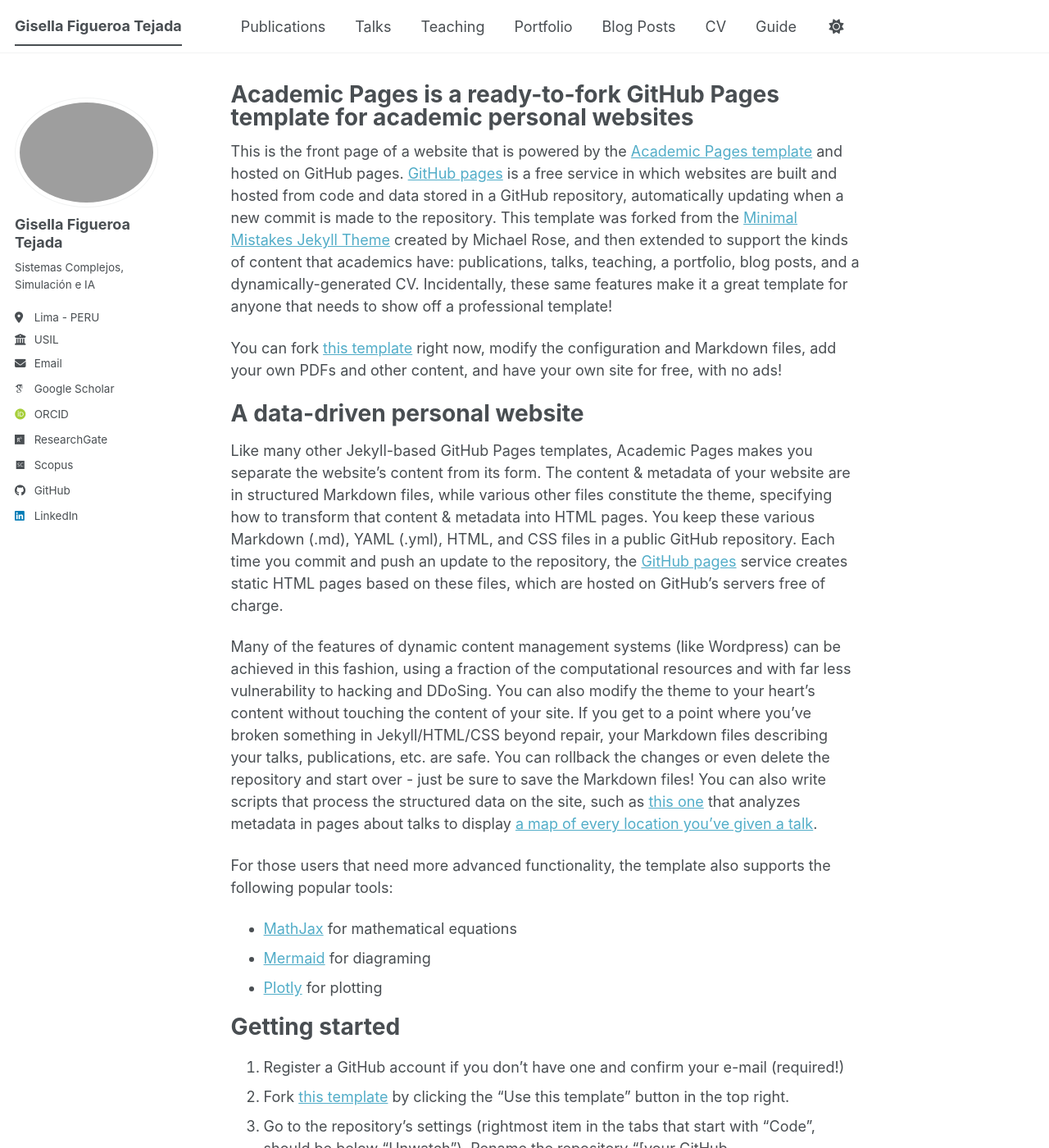
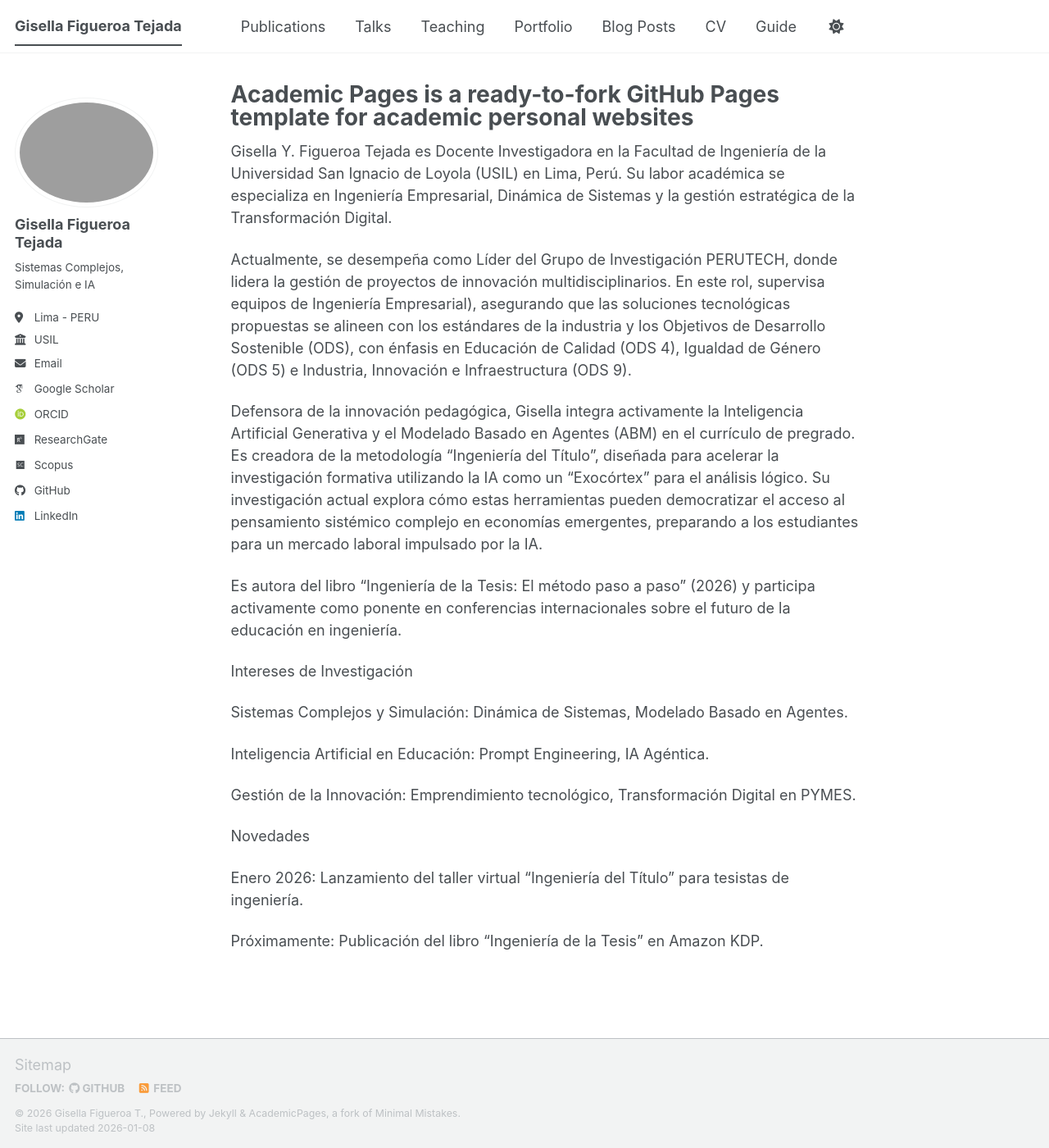
Before and after one commit to Gisella-Figueroa/gisellafigueroa, a Jekyll site: the page built from _pages/about.md, in a window 1280 px wide and 1400 px high. Shown: the whole window at 82% size. Built offline with Jekyll 4.4.1, drawn with Linux system fonts in a browser that asks for light colours; some web fonts are replaced; a script bundle is joined from its source files by our own code; library files that are not in the unit come from our copies; some of the changed text lies outside the part shown.

Commit message:
Update about.md

```diff
--- a/_pages/about.md
+++ b/_pages/about.md
@@ -7,50 +7,24 @@ redirect_from:
   - /about.html
 ---
 
-This is the front page of a website that is powered by the [Academic Pages template](https://github.com/academicpages/academicpages.github.io) and hosted on GitHub pages. [GitHub pages](https://pages.github.com) is a free service in which websites are built and hosted from code and data stored in a GitHub repository, automatically updating when a new commit is made to the repository. This template was forked from the [Minimal Mistakes Jekyll Theme](https://mmistakes.github.io/minimal-mistakes/) created by Michael Rose, and then extended to support the kinds of content that academics have: publications, talks, teaching, a portfolio, blog posts, and a dynamically-generated CV. Incidentally, these same features make it a great template for anyone that needs to show off a professional template!
+Gisella Y. Figueroa Tejada es Docente Investigadora en la Facultad de Ingeniería de la Universidad San Ignacio de Loyola (USIL) en Lima, Perú. Su labor académica se especializa en Ingeniería Empresarial, Dinámica de Sistemas y la gestión estratégica de la Transformación Digital.
 
- You can fork [this template](https://github.com/academicpages/academicpages.github.io) right now, modify the configuration and Markdown files, add your own PDFs and other content, and have your own site for free, with no ads!
+Actualmente, se desempeña como Líder del Grupo de Investigación PERUTECH, donde lidera la gestión de proyectos de innovación multidisciplinarios. En este rol, supervisa equipos de Ingeniería Empresarial), asegurando que las soluciones tecnológicas propuestas se alineen con los estándares de la industria y los Objetivos de Desarrollo Sostenible (ODS), con énfasis en Educación de Calidad (ODS 4), Igualdad de Género (ODS 5) e Industria, Innovación e Infraestructura (ODS 9).
 
-A data-driven personal website
-======
-Like many other Jekyll-based GitHub Pages templates, Academic Pages makes you separate the website's content from its form. The content & metadata of your website are in structured Markdown files, while various other files constitute the theme, specifying how to transform that content & metadata into HTML pages. You keep these various Markdown (.md), YAML (.yml), HTML, and CSS files in a public GitHub repository. Each time you commit and push an update to the repository, the [GitHub pages](https://pages.github.com/) service creates static HTML pages based on these files, which are hosted on GitHub's servers free of charge.
+Defensora de la innovación pedagógica, Gisella integra activamente la Inteligencia Artificial Generativa y el Modelado Basado en Agentes (ABM) en el currículo de pregrado. Es creadora de la metodología "Ingeniería del Título", diseñada para acelerar la investigación formativa utilizando la IA como un "Exocórtex" para el análisis lógico. Su investigación actual explora cómo estas herramientas pueden democratizar el acceso al pensamiento sistémico complejo en economías emergentes, preparando a los estudiantes para un mercado laboral impulsado por la IA.
 
-Many of the features of dynamic content management systems (like Wordpress) can be achieved in this fashion, using a fraction of the computational resources and with far less vulnerability to hacking and DDoSing. You can also modify the theme to your heart's content without touching the content of your site. If you get to a point where you've broken something in Jekyll/HTML/CSS beyond repair, your Markdown files describing your talks, publications, etc. are safe. You can rollback the changes or even delete the repository and start over - just be sure to save the Markdown files! You can also write scripts that process the structured data on the site, such as [this one](https://github.com/academicpages/academicpages.github.io/blob/master/talkmap.ipynb) that analyzes metadata in pages about talks to display [a map of every location you've given a talk](https://academicpages.github.io/talkmap.html).
+Es autora del libro "Ingeniería de la Tesis: El método paso a paso" (2026) y participa activamente como ponente en conferencias internacionales sobre el futuro de la educación en ingeniería.
 
-For those users that need more advanced functionality, the template also supports the following popular tools:
-- [MathJax](https://www.mathjax.org/) for mathematical equations
-- [Mermaid](https://mermaid.js.org/) for diagraming
-- [Plotly](https://plotly.com/javascript/) for plotting
+Intereses de Investigación
 
-Getting started
-======
-1. Register a GitHub account if you don't have one and confirm your e-mail (required!)
-1. Fork [this template](https://github.com/academicpages/academicpages.github.io) by clicking the "Use this template" button in the top right.
-1. Go to the repository's settings (rightmost item in the tabs that start with "Code", should be below "Unwatch"). Rename the repository "[your GitHub username].github.io", which will also be your website's URL.
-1. Set site-wide configuration and create content & metadata (see below -- also see [this set of diffs](https://archive.is/3TPas) showing what files were changed to set up [an example site](https://getorg-testacct.github.io) for a user with the username "getorg-testacct")
-1. Upload any files (like PDFs, .zip files, etc.) to the files/ directory. They will appear at https://[your GitHub username].github.io/files/example.pdf.
-1. Check status by going to the repository settings, in the "GitHub pages" section
+Sistemas Complejos y Simulación: Dinámica de Sistemas, Modelado Basado en Agentes.
 
-Site-wide configuration
-------
-The main configuration file for the site is in the base directory in [_config.yml](https://github.com/academicpages/academicpages.github.io/blob/master/_config.yml), which defines the content in the sidebars and other site-wide features. You will need to replace the default variables with ones about yourself and your site's github repository. The configuration file for the top menu is in [_data/navigation.yml](https://github.com/academicpages/academicpages.github.io/blob/master/_data/navigation.yml). For example, if you don't have a portfolio or blog posts, you can remove those items from that navigation.yml file to remove them from the header.
+Inteligencia Artificial en Educación: Prompt Engineering, IA Agéntica.
 
-Create content & metadata
-------
-For site content, there is one Markdown file for each type of content, which are stored in directories like _publications, _talks, _posts, _teaching, or _pages. For example, each talk is a Markdown file in the [_talks directory](https://github.com/academicpages/academicpages.github.io/tree/master/_talks). At the top of each Markdown file is structured data in YAML about the talk, which the theme will parse to do lots of cool stuff. The same structured data about a talk is used to generate the list of talks on the [Talks page](https://academicpages.github.io/talks), each [individual page](https://academicpages.github.io/talks/2012-03-01-talk-1) for specific talks, the talks section for the [CV page](https://academicpages.github.io/cv), and the [map of places you've given a talk](https://academicpages.github.io/talkmap.html) (if you run this [python file](https://github.com/academicpages/academicpages.github.io/blob/master/talkmap.py) or [Jupyter notebook](https://github.com/academicpages/academicpages.github.io/blob/master/talkmap.ipynb), which creates the HTML for the map based on the contents of the _talks directory).
+Gestión de la Innovación: Emprendimiento tecnológico, Transformación Digital en PYMES.
 
-**Markdown generator**
+Novedades
 
-The repository includes [a set of Jupyter notebooks](https://github.com/academicpages/academicpages.github.io/tree/master/markdown_generator
-) that converts a CSV containing structured data about talks or presentations into individual Markdown files that will be properly formatted for the Academic Pages template. The sample CSVs in that directory are the ones I used to create my own personal website at stuartgeiger.com. My usual workflow is that I keep a spreadsheet of my publications and talks, then run the code in these notebooks to generate the Markdown files, then commit and push them to the GitHub repository.
+Enero 2026: Lanzamiento del taller virtual "Ingeniería del Título" para tesistas de ingeniería.
 
-How to edit your site's GitHub repository
-------
-Many people use a git client to create files on their local computer and then push them to GitHub's servers. If you are not familiar with git, you can directly edit these configuration and Markdown files directly in the github.com interface. Navigate to a file (like [this one](https://github.com/academicpages/academicpages.github.io/blob/master/_talks/2012-03-01-talk-1.md) and click the pencil icon in the top right of the content preview (to the right of the "Raw | Blame | History" buttons). You can delete a file by clicking the trashcan icon to the right of the pencil icon. You can also create new files or upload files by navigating to a directory and clicking the "Create new file" or "Upload files" buttons.
-
-Example: editing a Markdown file for a talk
-![Editing a Markdown file for a talk](/images/editing-talk.png)
-
-For more info
-------
-More info about configuring Academic Pages can be found in [the guide](https://academicpages.github.io/markdown/), the [growing wiki](https://github.com/academicpages/academicpages.github.io/wiki), and you can always [ask a question on GitHub](https://github.com/academicpages/academicpages.github.io/discussions). The [guides for the Minimal Mistakes theme](https://mmistakes.github.io/minimal-mistakes/docs/configuration/) (which this theme was forked from) might also be helpful.
+Próximamente: Publicación del libro "Ingeniería de la Tesis" en Amazon KDP.
```
